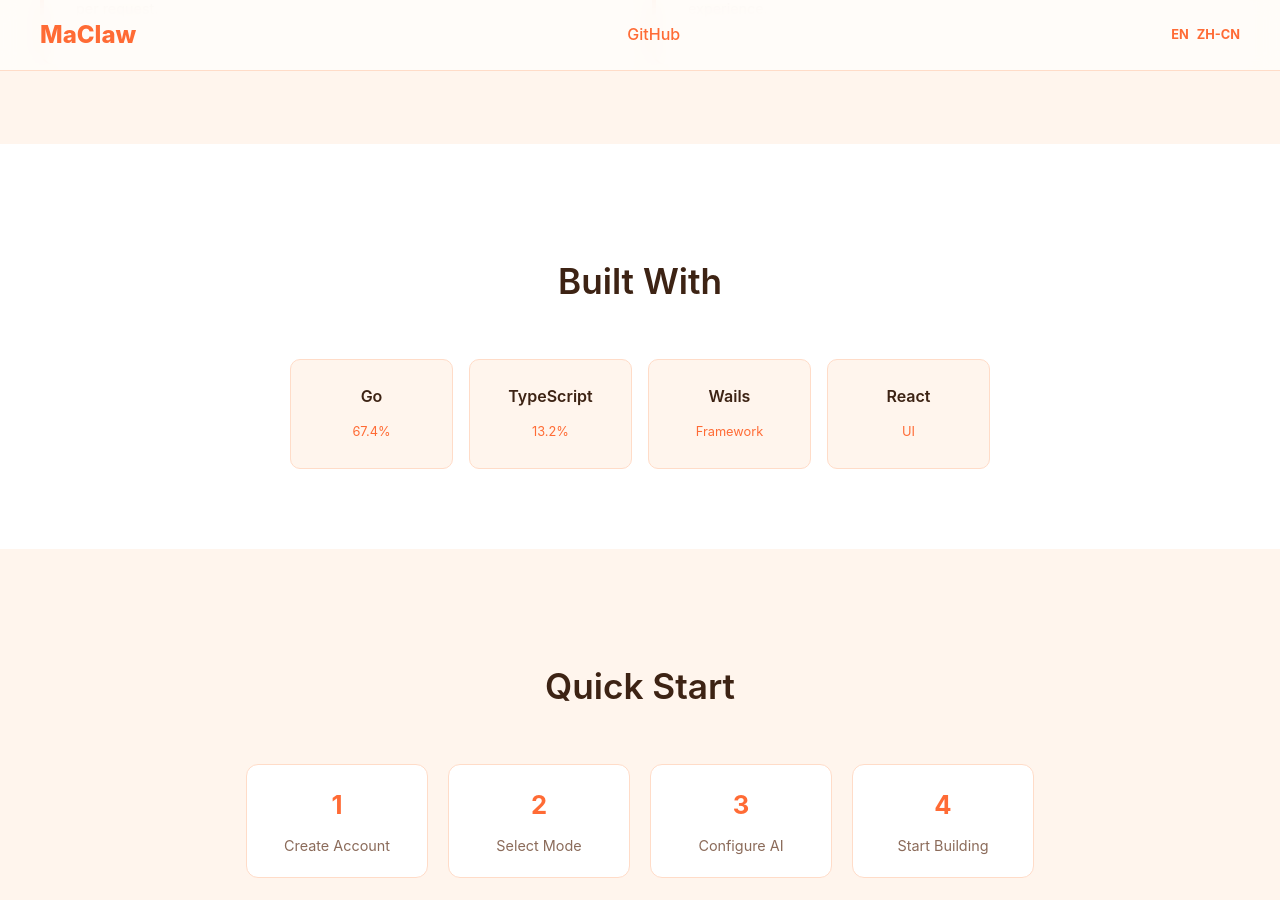
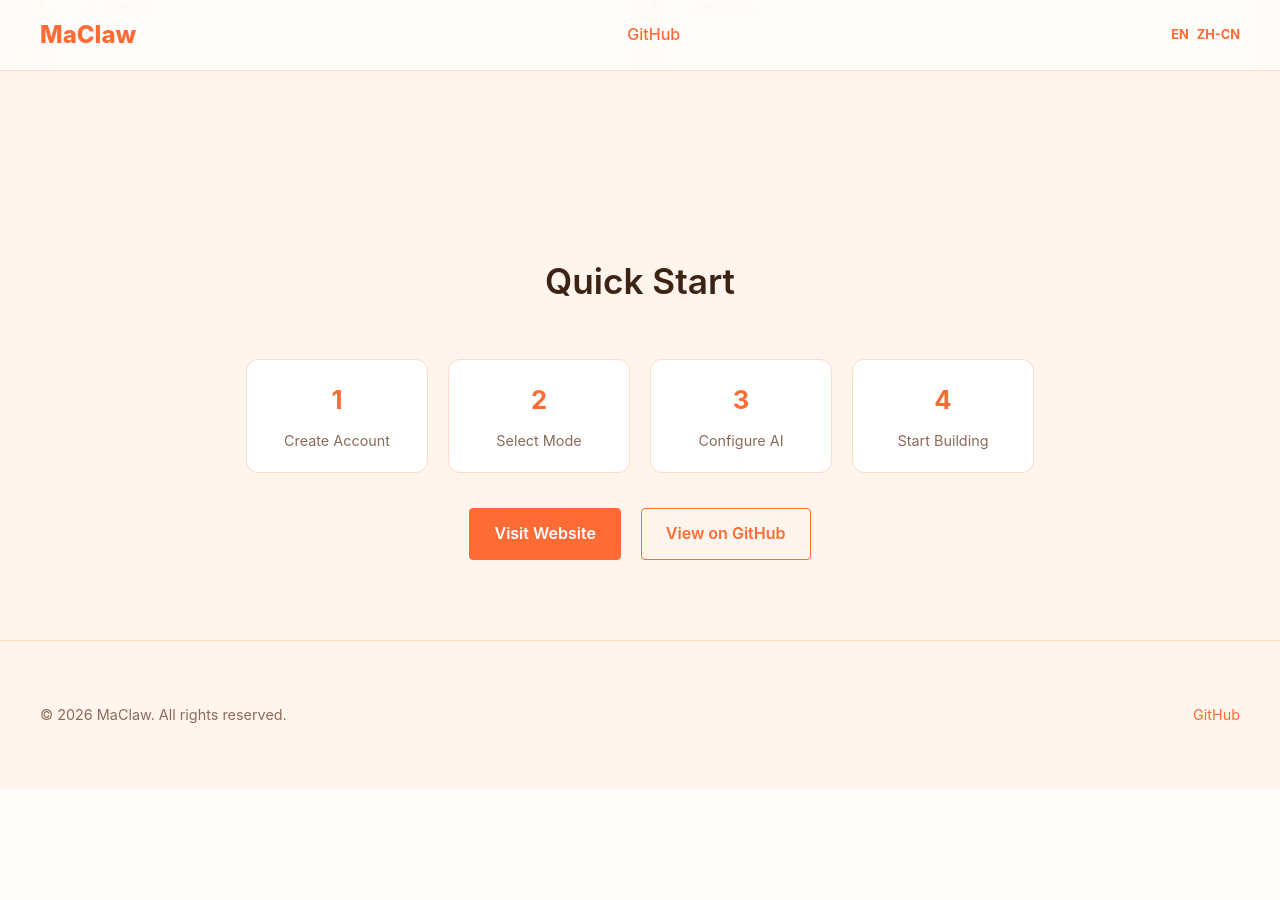
Before and after one commit to rapidaicoder/rapidaicoder.github.io, a Jekyll site: the page built from index.md, in a window 1280 px wide and 900 px high, scrolled down 2372 px. Built offline with Jekyll 4.4.1, drawn with Linux system fonts in a browser that asks for light colours; after the commit the page ends 3161 px from its top, so only the background shows below that; some of the changed text lies outside the part shown.

Commit message:
update files.

```diff
--- a/_includes/footer.html
+++ b/_includes/footer.html
@@ -4,8 +4,7 @@
       {{ site.data.locales[lang].copyright }}
     </p>
     <div class="footer-links">
-      <a href="https://github.com/rapidai/aicoder" class="footer-link">GitHub</a>
-      <a href="{{ site.baseurl }}/{% if lang == 'zh-cn' %}zh-cn/{% endif %}support/" class="footer-link">{{ site.data.locales[lang].support }}</a>
+      <a href="https://github.com/rapidai/maclaw" class="footer-link">GitHub</a>
     </div>
   </div>
 </footer>
--- a/index.md
+++ b/index.md
@@ -107,31 +107,6 @@ permalink: /
   </div>
 </section>
 
-<!-- Tech Stack -->
-<section class="tech-section section">
-  <div class="container">
-    <h2 class="section-title">Built With</h2>
-    <div class="tech-grid">
-      <div class="tech-item">
-        <span class="tech-name">Go</span>
-        <span class="tech-percent">67.4%</span>
-      </div>
-      <div class="tech-item">
-        <span class="tech-name">TypeScript</span>
-        <span class="tech-percent">13.2%</span>
-      </div>
-      <div class="tech-item">
-        <span class="tech-name">Wails</span>
-        <span class="tech-percent">Framework</span>
-      </div>
-      <div class="tech-item">
-        <span class="tech-name">React</span>
-        <span class="tech-percent">UI</span>
-      </div>
-    </div>
-  </div>
-</section>
-
 <!-- Quick Start -->
 <section class="quickstart-section section">
   <div class="container">
```
Also changed, not shown: _data/locales.yml (+4 -4 lines), zh-cn/index.md (+0 -25 lines).
